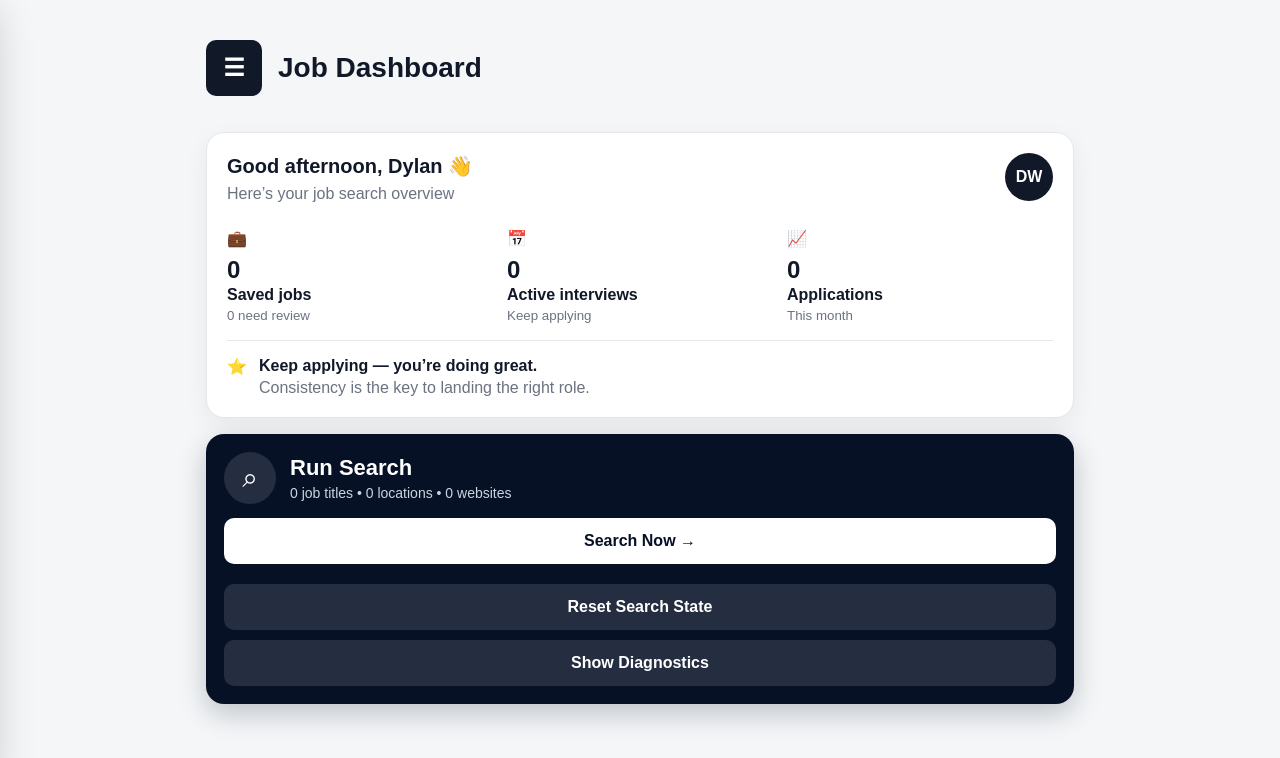
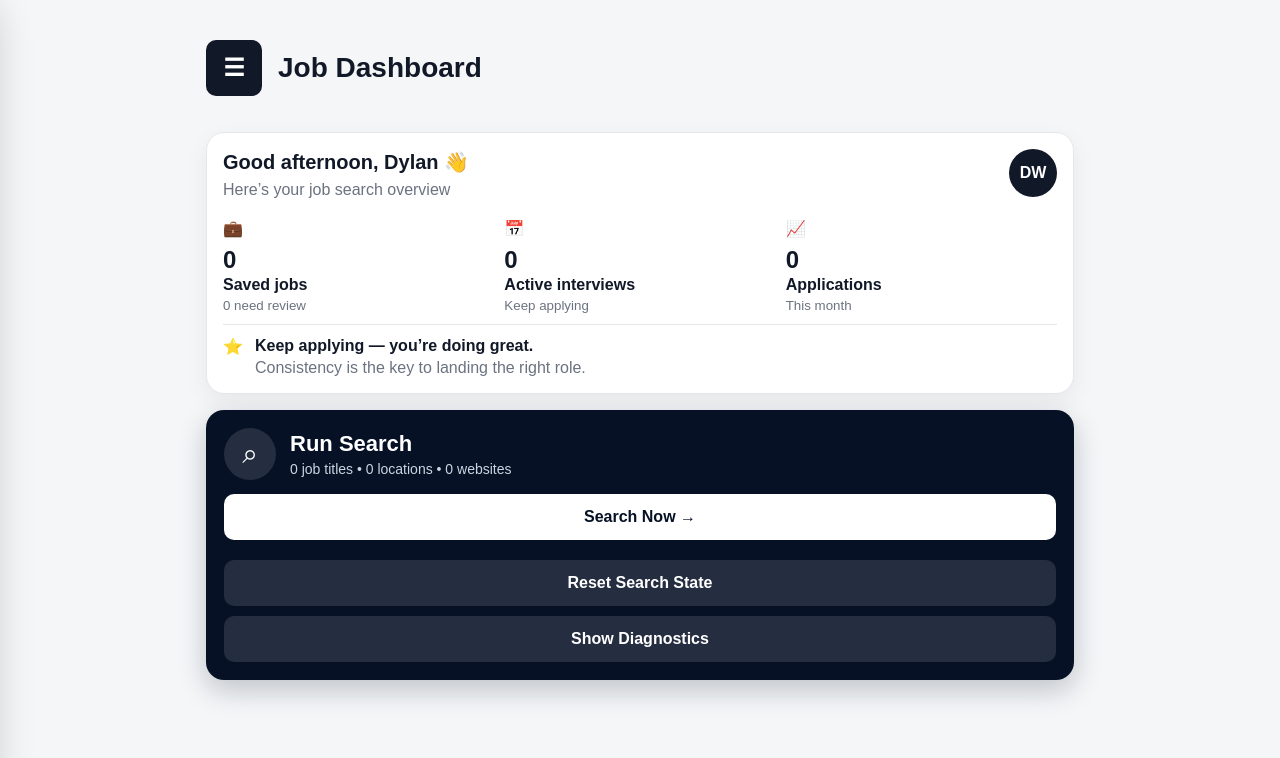
Before and after one commit to dcast-gif/Job-Watcher, a Next.js app: page / in a window 1280 px wide. Shown: the top 758 px of the page. Built offline with nearby package versions, Linux system fonts and the light colour scheme.

Commit message:
Update globals.css

```diff
--- a/app/globals.css
+++ b/app/globals.css
@@ -512,7 +512,7 @@ select {
   background: white;
   border: 1px solid #e5e7eb;
   border-radius: 18px;
-  padding: 20px;
+  padding: 16px;
   margin-bottom: 16px;
   box-shadow: 0 8px 24px rgba(0, 0, 0, 0.06);
 }
@@ -551,8 +551,8 @@ select {
 .heroStats {
   display: grid;
   grid-template-columns: repeat(3, minmax(0, 1fr));
-  gap: 14px;
-  padding: 16px 0;
+  gap: 10px;
+  padding: 10px 0;
   border-bottom: 1px solid #e5e7eb;
 }
 
@@ -583,7 +583,7 @@ select {
   display: flex;
   gap: 12px;
   align-items: flex-start;
-  padding-top: 16px;
+  padding-top: 12px;
 }
 
 .heroMessage p {
```
